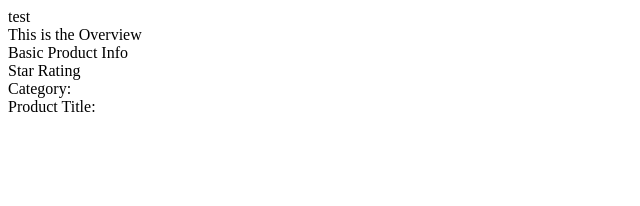
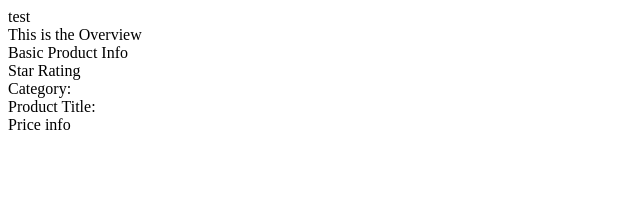
Before and after one commit to Pomme-Baya-Believers/atelier, a React app: page / in a window 1280 px wide. Shown: the top 206 px of the page, without its empty margins (0-640 px from the left). Built offline with nearby package versions, Linux system fonts and the light colour scheme; no server answers; the HTML template or start-up script is replaced by a standard one.

Commit message:
Base line of Product Info

```diff
--- a/client/src/components/overview/basicProductInfo.jsx
+++ b/client/src/components/overview/basicProductInfo.jsx
@@ -9,6 +9,7 @@ function BasicProductInfo({ style, product }) {
       <div>Star Rating</div>
       <div>Category: {product.category}</div>
       <div>Product Title: {product.name}</div>
+      <div>Price info</div>
     </div>
   );
 }
--- a/client/src/components/overview/overview.jsx
+++ b/client/src/components/overview/overview.jsx
@@ -15,7 +15,7 @@ function Overview({ productID }) {
 
   const getStyles = (id) => {
     axios.get('/matthew/styles', { params: { endpoint: `${id}` } })
-      .then(({ data }) => setStyles(data))
+      .then(({ data }) => setStyles(data.results))
       .catch((err) => console.error(err));
   };
 
```
